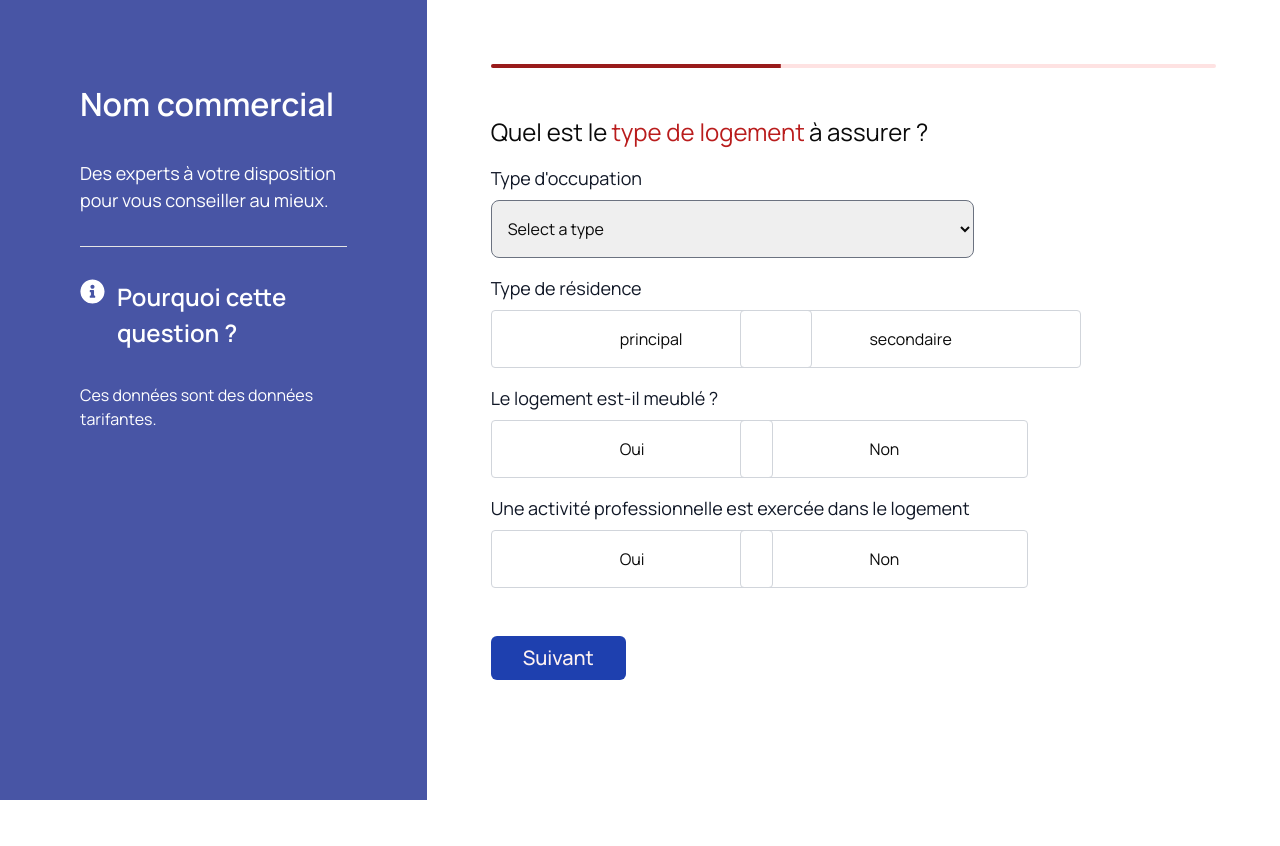
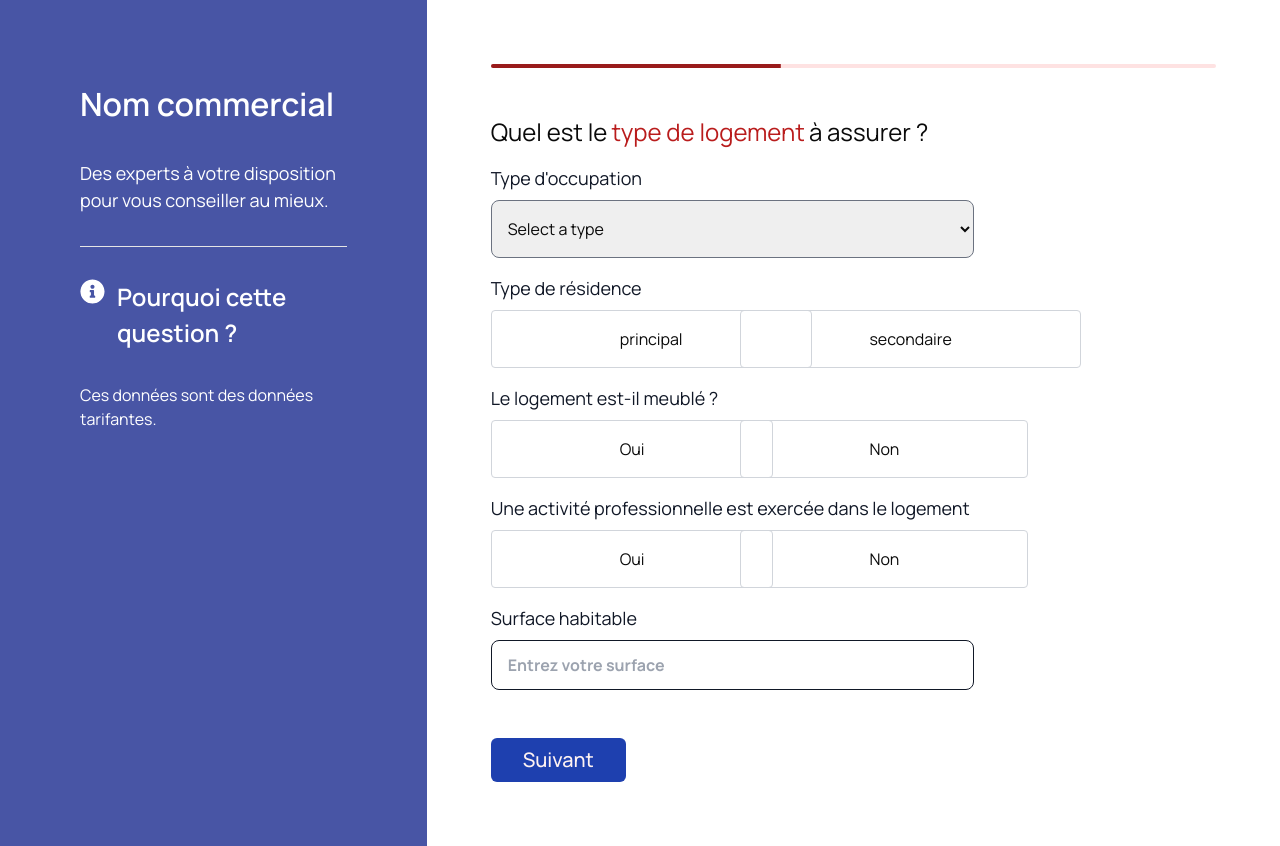
Before and after one commit to waelhassine/formulaire, a Next.js app: page /formulaire/step2 in a window 1280 px wide. Before the commit the page ends 800 px from the top, so only its background shows below. Built offline with nearby package versions, Linux system fonts and the light colour scheme.

Commit message:
fix issues

```diff
--- a/app/formulaire/step2/page.tsx
+++ b/app/formulaire/step2/page.tsx
@@ -32,7 +32,7 @@ export default function FormulaireStep3() {
       <ProgressHeader val={40} />
       <div className="flex flex-col space-y-4 w-2/3">
         <p className="flex flex-row  text-2xl pt-12">
-          Quel est le <p className="text-red-700 px-1">type de logement</p> à assurer ?
+          Quel est le <span className="text-red-700 px-1">type de logement</span> à assurer ?
         </p>
 
         <div className="flex flex-col space-y-4 mt-6">
@@ -114,8 +114,15 @@ export default function FormulaireStep3() {
             currentValue={activite}
           />
 
-
-
+       <TextInput
+            label="Surface habitable"
+            name="surface"
+            register={register}
+            validationRules={{ required: 'Champ obligatoire' }}
+            error={errors.surface}
+            placeholder="Entrez votre surface"
+            type = "number"
+          />
 
         </div>
         <FormActions>
--- a/app/formulaire/step4/page.tsx
+++ b/app/formulaire/step4/page.tsx
@@ -30,7 +30,7 @@ export default function FormulaireStep4() {
       <ProgressHeader val={40} />
       <div className="flex flex-col space-y-4 w-2/3">
         <p className="flex flex-row  text-2xl pt-12">
-          Quel est le <p className="text-red-700 px-1">type de logement</p> à assurer ?
+          Quel est le <span className="text-red-700 px-1">type de logement</span> à assurer ?
         </p>
 
         <div className="flex flex-col space-y-4 mt-6">
--- a/app/formulaire/step9/page.tsx
+++ b/app/formulaire/step9/page.tsx
@@ -34,7 +34,7 @@ export default function FormulaireStep9() {
       <div className="flex flex-col space-y-4 w-2/3">
         <p className="flex flex-row  text-2xl pt-12">
         Coordonnées
- <p className="text-red-700 px-1">du souscripteur du contrat</p>  ?
+ <span className="text-red-700 px-1">du souscripteur du contrat</span>  ?
         </p>
 
         <div className="flex flex-col space-y-4 mt-6">
```
